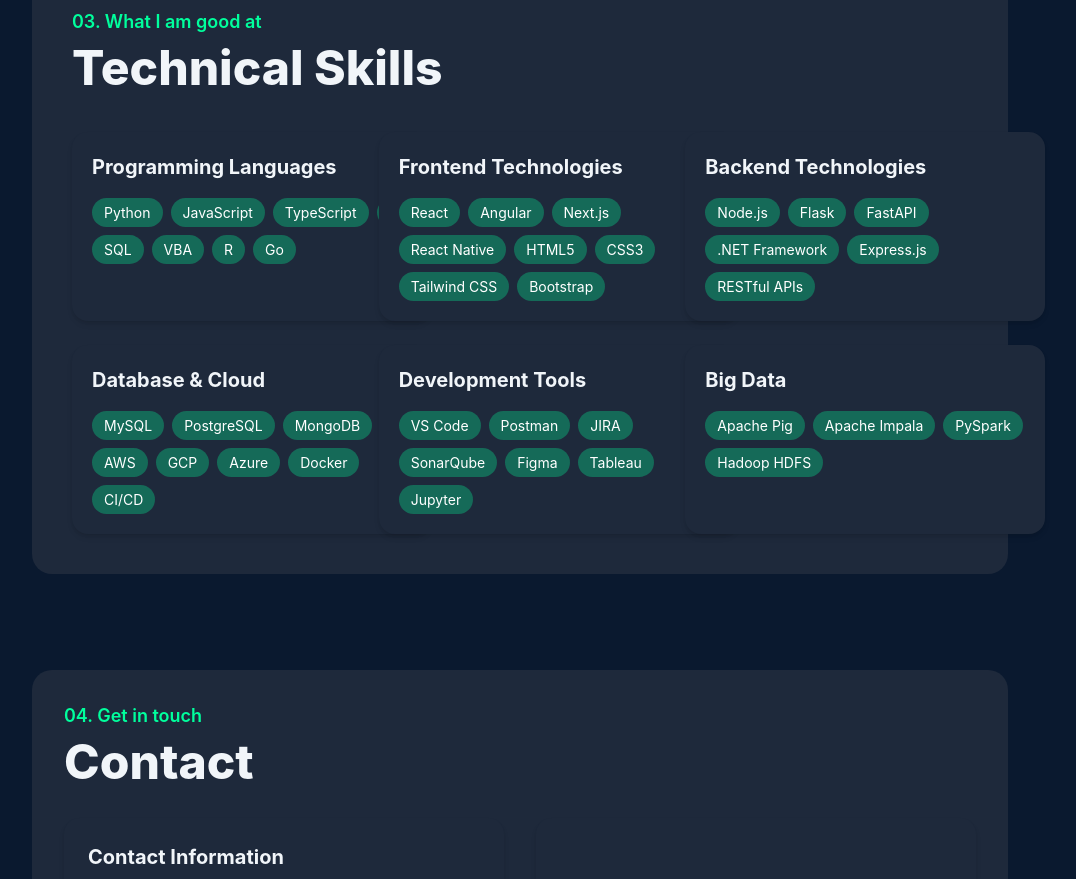
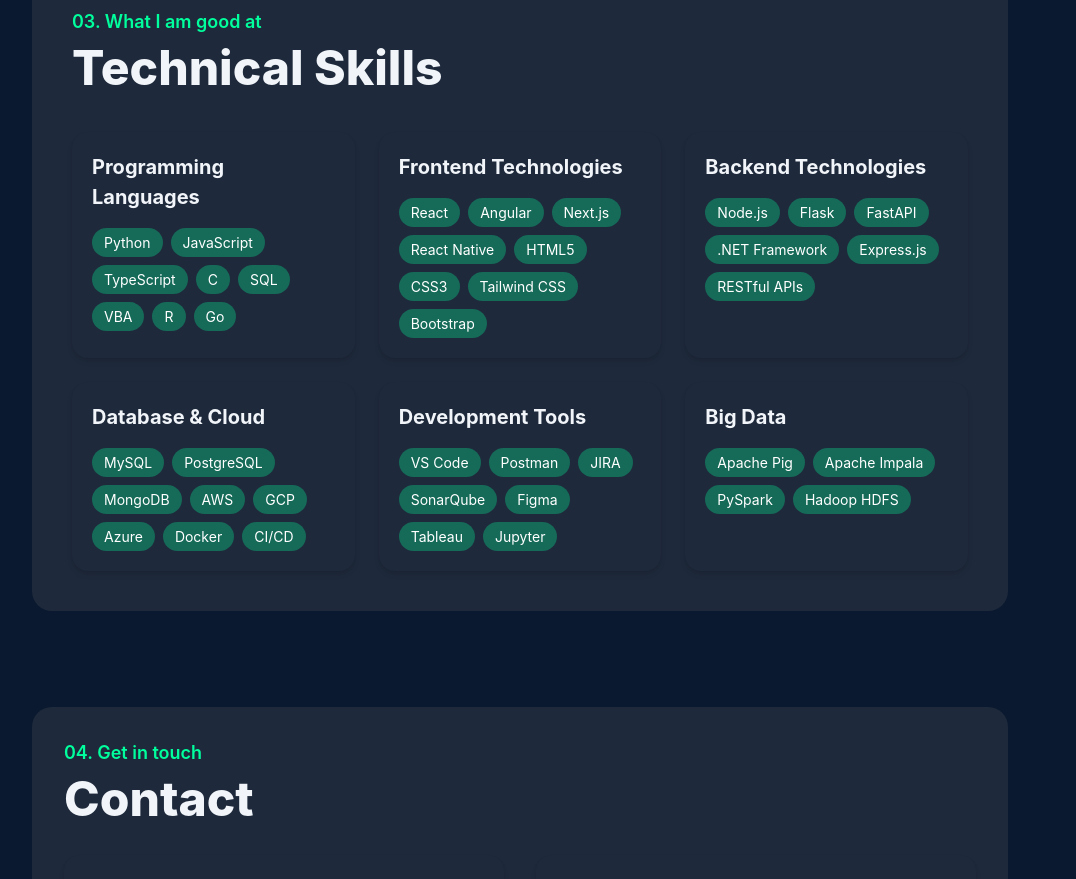
Before and after one commit to Nishma25/React-Portfolio, a React (Create React App) app: page / in a window 1280 px wide. Shown: the part 1900-2779 px from the top of the page, without its empty margins (120-1196 px from the left). Built offline with nearby package versions, Linux system fonts and the light colour scheme.

Commit message:
skills padding

```diff
--- a/src/components/Skills.jsx
+++ b/src/components/Skills.jsx
@@ -44,7 +44,7 @@
           <motion.div
             key={skillGroup.title}
             variants={fadeIn("right", "spring", index * 0.5, 0.75)}
-            className="card p-5 rounded-2xl sm:w-[360px] w-full shadow-md"
+            className="card p-5 rounded-2xl w-full min-w-0 shadow-md"
           >
             <h3 className="text-text dark:text-text-dark text-[20px] font-bold">{skillGroup.title}</h3>
             <div className="mt-4 flex flex-wrap gap-2">
```
